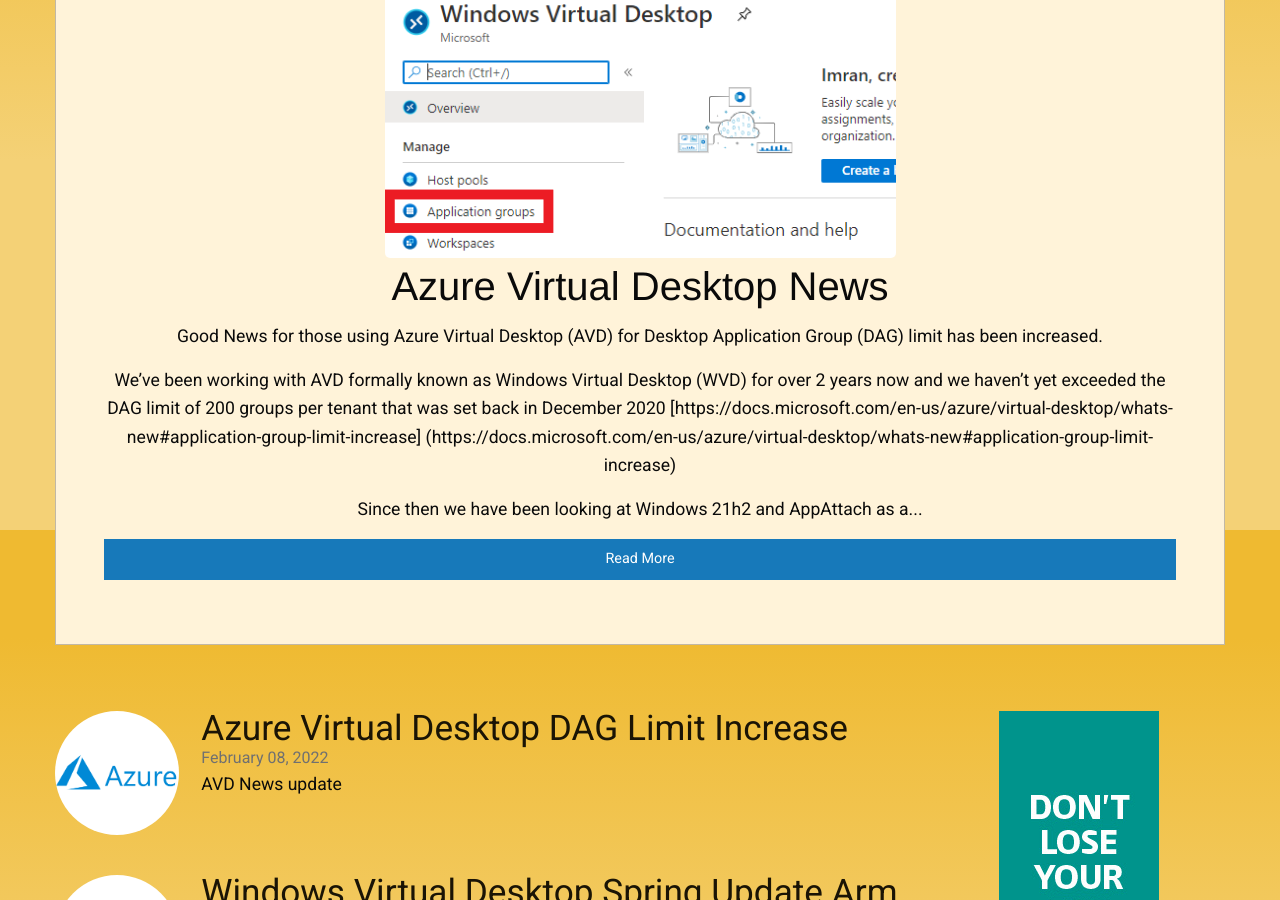
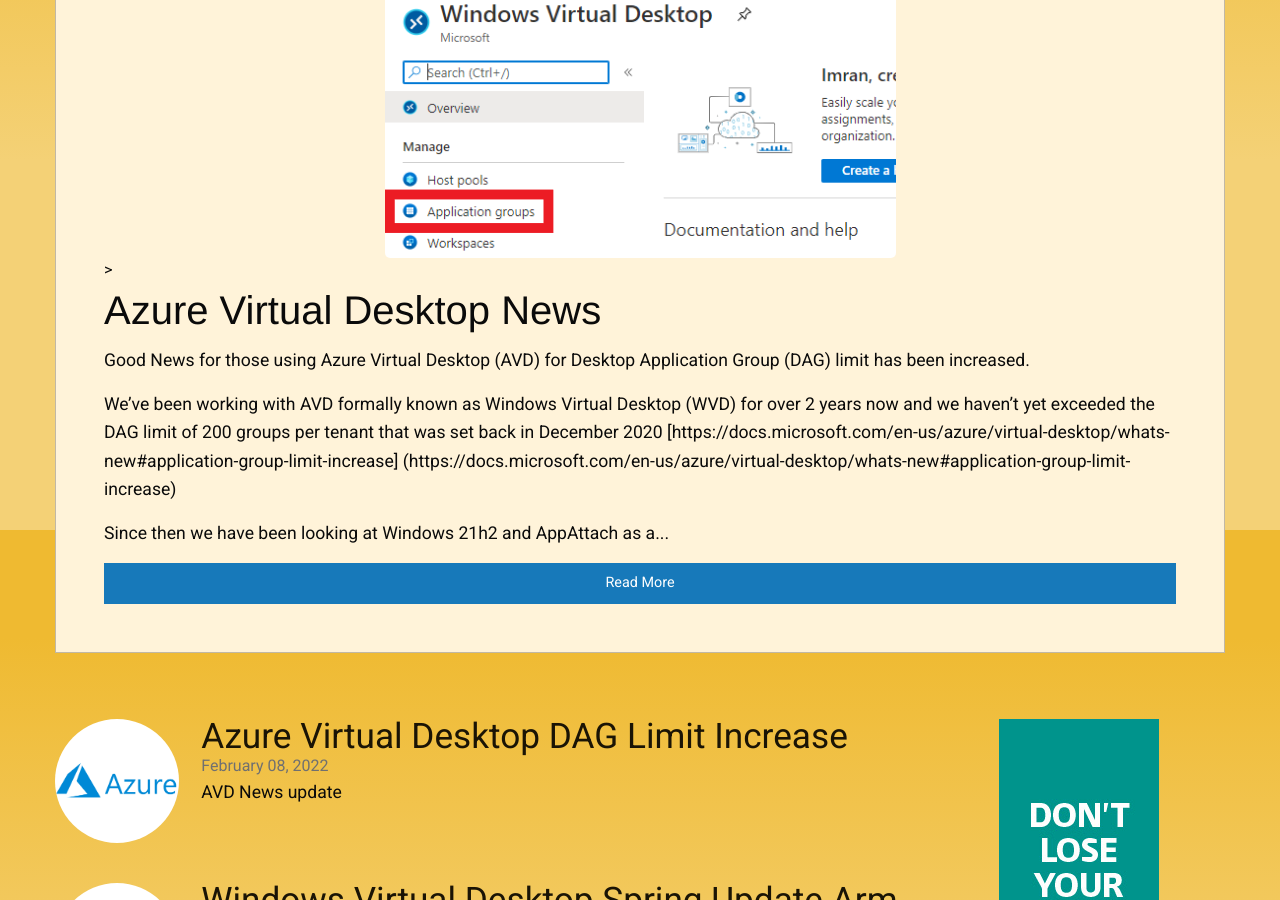
Before and after one commit to mdlister/Another-Techie-Blog, a Jekyll site: the page built from index.html, in a window 1280 px wide and 900 px high, scrolled down 370 px. Built offline with Jekyll 4.4.1, drawn with Linux system fonts in a browser that asks for light colours; the list of posts is cut into pages by our own code; comment, search, counter and statistics services are not loaded.

Commit message:
align text left

```diff
--- a/index.html
+++ b/index.html
@@ -13,9 +13,9 @@
           <h3>{{ post.title }} </h3>
           <p class="blogdate">{{ post.date | date: "%d %B %Y" }}</p>
           <img style="border-radius: 5px" src="/images/{{ post.thumb }}" /></a>
-
-          <div>{{ post.content |truncatehtml | truncatewords: 75 }}</div> </a
-        ><a  class="button expanded" href="{{ post.url }}">Read More</a></center>
+        </center>
+        <div style="text-align: left;">>{{ post.content |truncatehtml | truncatewords: 75 }}</div> </a
+        ><a  class="button expanded" href="{{ post.url }}">Read More</a>
       </div>
       {% endfor %}
 
```
